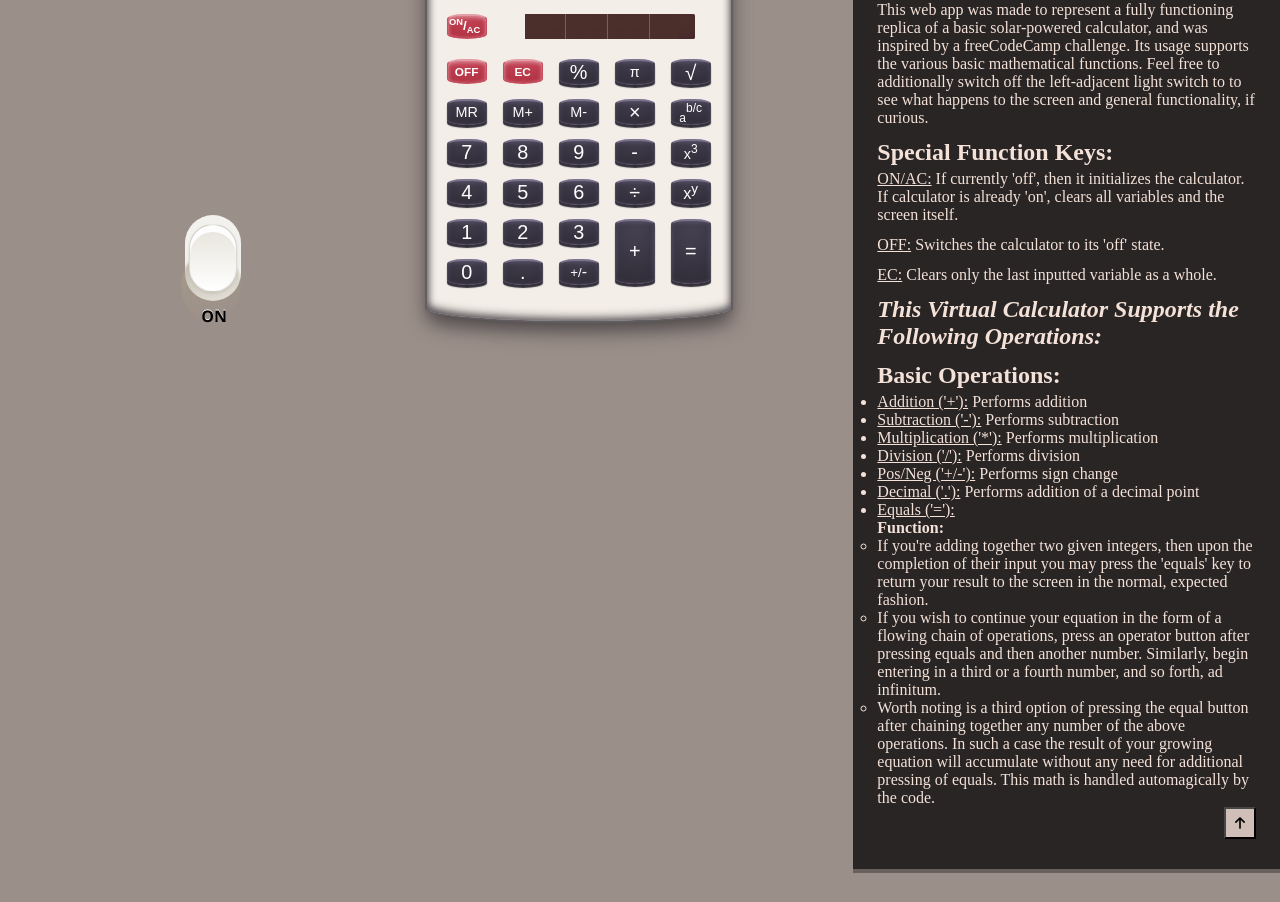
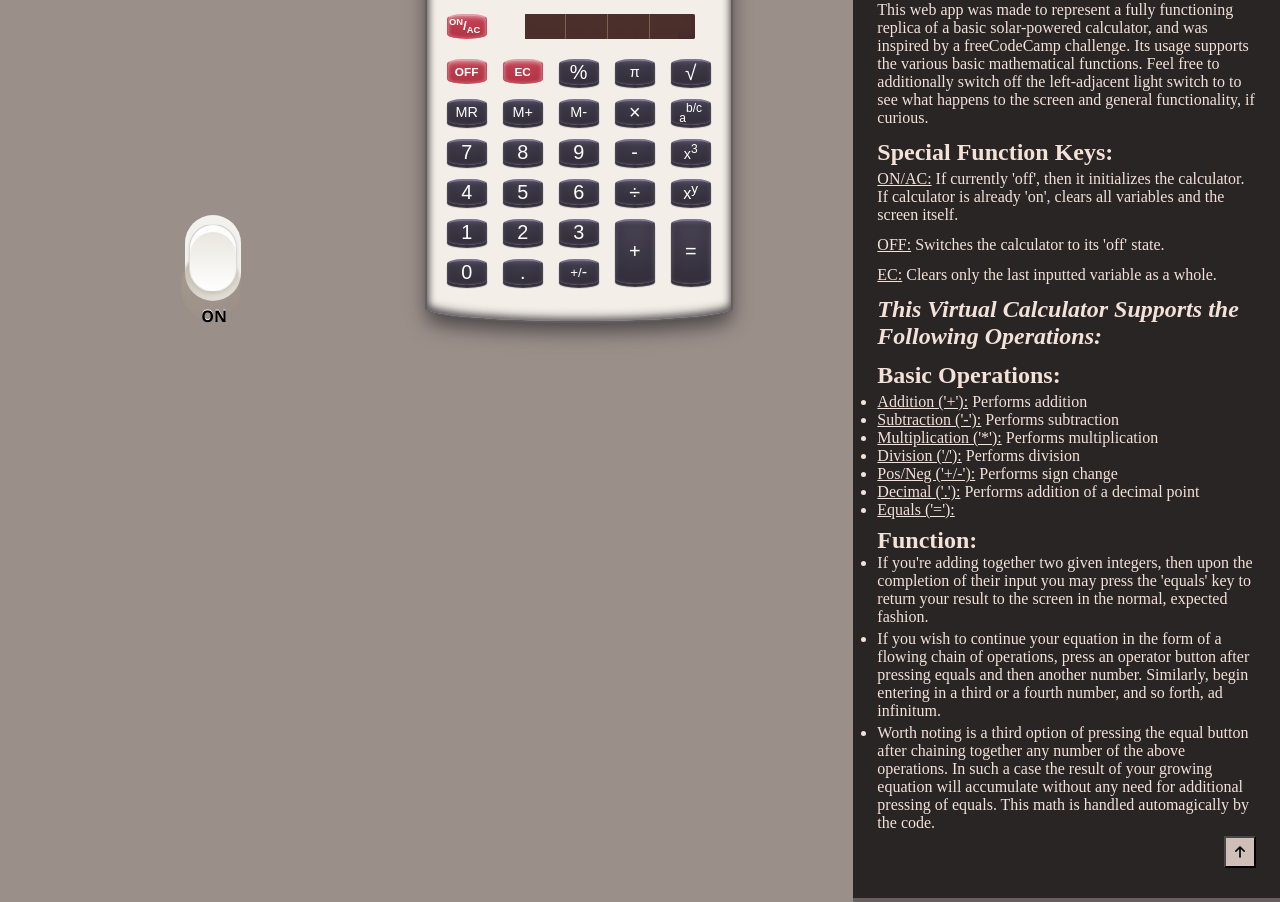
Before and after one commit to nyteksf/solar-calculator-sim, a plain HTML site: page index.html in a window 1280 px wide. Shown: the part 142-1044 px from the top of the page. Before the commit the page ends 1015 px from the top, so only its background shows below. Drawn offline with nearby package versions, Linux system fonts and the light colour scheme.

Commit message:
Fixed styling of instructions

```diff
--- a/css/styles.css
+++ b/css/styles.css
@@ -1016,3 +1016,11 @@ MODAL CONFIRM CODE END HERE
   background: #E6E6E6 !important;
   height: 33px !important;
 }
+
+.ul__function {
+  margin-top: 8px;
+}
+
+.ul__function--li {
+  margin-bottom: 4px;
+}
--- a/index.html
+++ b/index.html
@@ -341,9 +341,10 @@
                                 </li>
                                 <li>
                                     <u>Equals ('='):</u>
-                                    <ul>
-                                        <b>Function:</b>
-                                        <li>
+                                </ul>
+                                <ul class="ul__function">
+                                        <b><h2>Function:</h2></b>
+                                        <li class="ul__function--li">
                                             If you're adding together two given
                                             integers, then upon the completion
                                             of their input you may press the
@@ -351,7 +352,7 @@
                                             to the screen in the normal,
                                             expected fashion.
                                         </li>
-                                        <li>
+                                        <li class="ul__function--li">
                                             If you wish to continue your
                                             equation in the form of a flowing
                                             chain of operations, press an
@@ -361,7 +362,7 @@
                                             or a fourth number, and so forth, ad
                                             infinitum.
                                         </li>
-                                        <li>
+                                        <li class="ul__function--li">
                                             Worth noting is a third option of
                                             pressing the equal button after
                                             chaining together any number of the
```
Also changed, not shown: assets/button-go-top.png (added).
